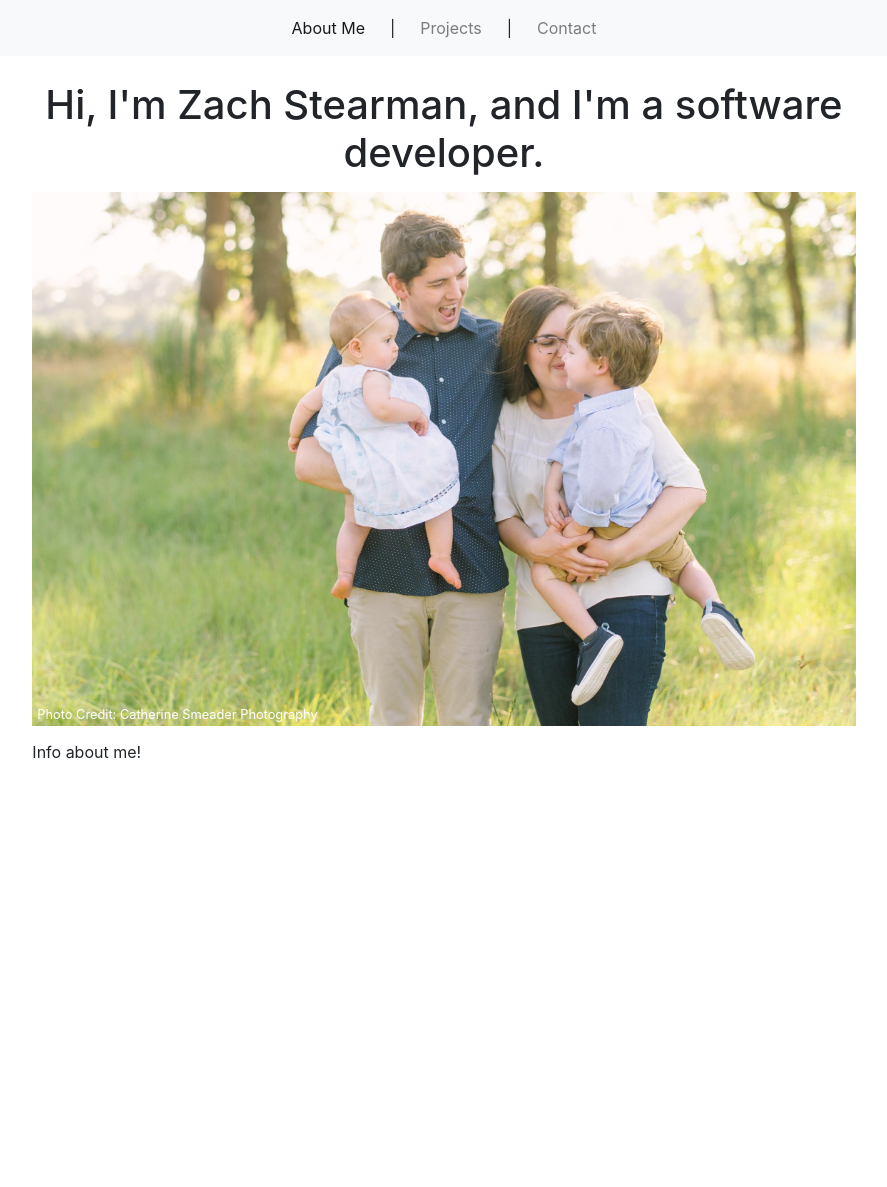
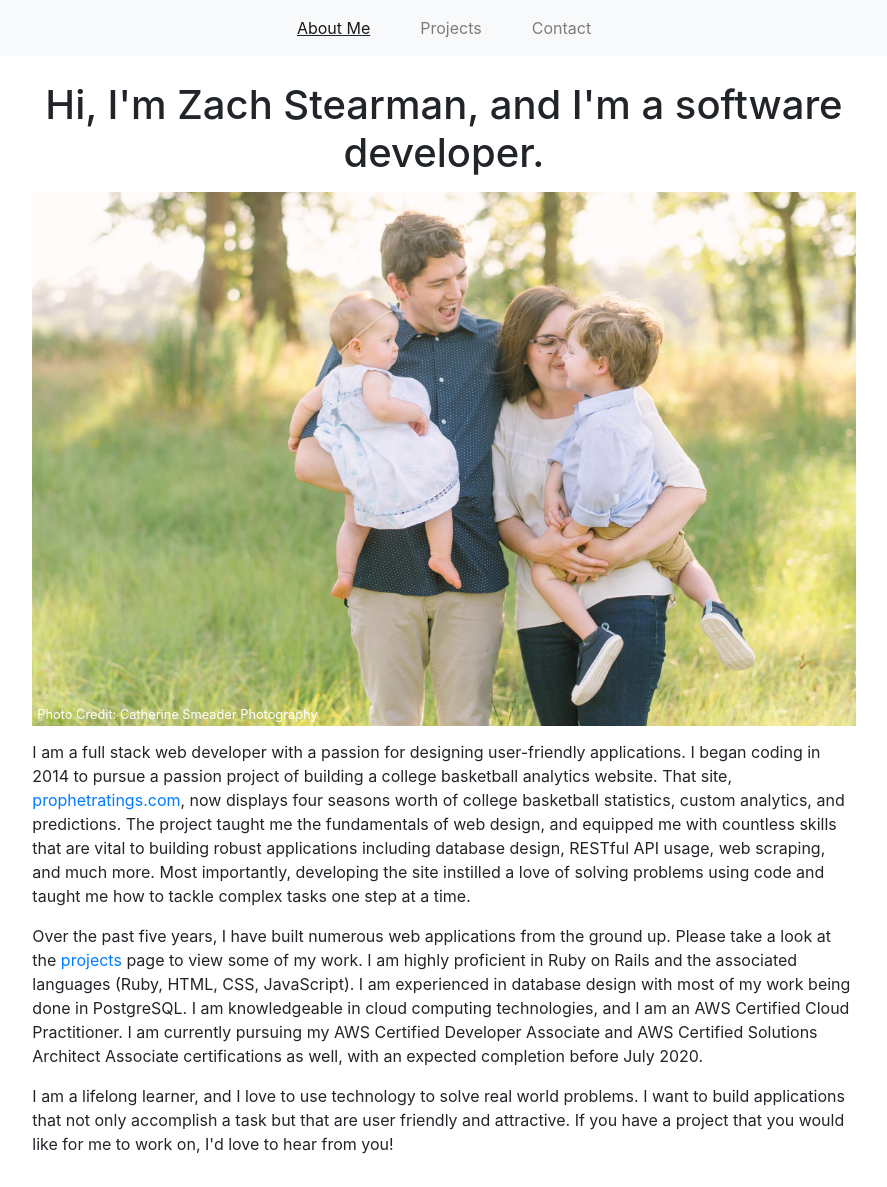
Before and after one commit to zstearman3/stearman-portfolio, a plain HTML site: page index.html in a window 1280 px wide. Shown: the whole page, without its empty margins (196-1083 px from the left). Before the commit the page ends 800 px from the top, so only its background shows below. Drawn offline with nearby package versions, Linux system fonts and the light colour scheme.

Commit message:
Add about me

```diff
--- a/index.html
+++ b/index.html
@@ -20,15 +20,13 @@
       <div class="navbar-collapse collapse" id="navbarNav">
         <ul class="navbar-nav text-center">
           <li class="navar-item active">
-            <a class="nav-link" href="#">About Me</a>
+            <a class="nav-link" href="/">About Me</a>
           </li>
-          <li class="navbar-divider">|</li>
           <li class="navar-item">
-            <a class="nav-link" href="#">Projects</a>
+            <a class="nav-link" href="projects.html">Projects</a>
           </li>
-          <li class="navbar-divider">|</li>
           <li class="navar-item">
-            <a class="nav-link" href="#">Contact</a>
+            <a class="nav-link" href="contact.html">Contact</a>
           </li>
         </ul>
       </div>
@@ -43,7 +41,23 @@
       </div>
       <div class='col-lg-8 offset-lg-2' id='home-text-section'>
         <p>
-          Info about me!
+          I am a full stack web developer with a passion for designing user-friendly applications. I began coding in 2014 to pursue a passion project of
+          building a college basketball analytics website. That site, <a href='https://www.prophetratings.com' target='_blank'>prophetratings.com</a>, now
+          displays four seasons worth of college basketball statistics, custom analytics, and predictions. The project taught me the fundamentals of web
+          design, and equipped me with countless skills that are vital to building robust applications including database design, RESTful API usage, web scraping,
+          and much more. Most importantly, developing the site instilled a love of solving problems using code and taught me how to tackle complex tasks one
+          step at a time.
+        </p>
+        <p>
+          Over the past five years, I have built numerous web applications from the ground up. Please take a look at the <a href='projects.html'>projects</a>
+          page to view some of my work. I am highly proficient in Ruby on Rails and the associated languages (Ruby, HTML, CSS, JavaScript). I am experienced in
+          database design with most of my work being done in PostgreSQL. I am knowledgeable in cloud computing technologies, and I am an AWS Certified Cloud
+          Practitioner. I am currently pursuing my AWS Certified Developer Associate and AWS Certified Solutions Architect Associate certifications as well, with
+          an expected completion before July 2020.
+        </p>
+        <p>
+          I am a lifelong learner, and I love to use technology to solve real world problems. I want to build applications that not only accomplish a task but that
+          are user friendly and attractive. If you have a project that you would like for me to work on, I'd love to hear from you!
         </p>
       </div>
     </div>
--- a/stylesheets/layouts/base.scss
+++ b/stylesheets/layouts/base.scss
@@ -17,16 +17,16 @@
 
 .navbar-nav{
   margin: auto;
-  .navbar-divider{
-    margin-top: 8px;
-    display: none;
-    @media (min-width: 992px) {
-      display: inline-block;
+  @media (min-width: 992px) {
+    .active{
+      text-decoration: underline;
     }
   }
-  li a{
-    @media (min-width: 992px) {
-      padding: 8px 25px !important;
+  li{
+    a{
+      @media (min-width: 992px) {
+        padding: 8px 25px !important;
+      }
     }
   }
 }
```
Also changed, not shown: contact.html (added), error.html (added), help.html (deleted), projects.html (added), stylesheets/base.css, 1 other file.
